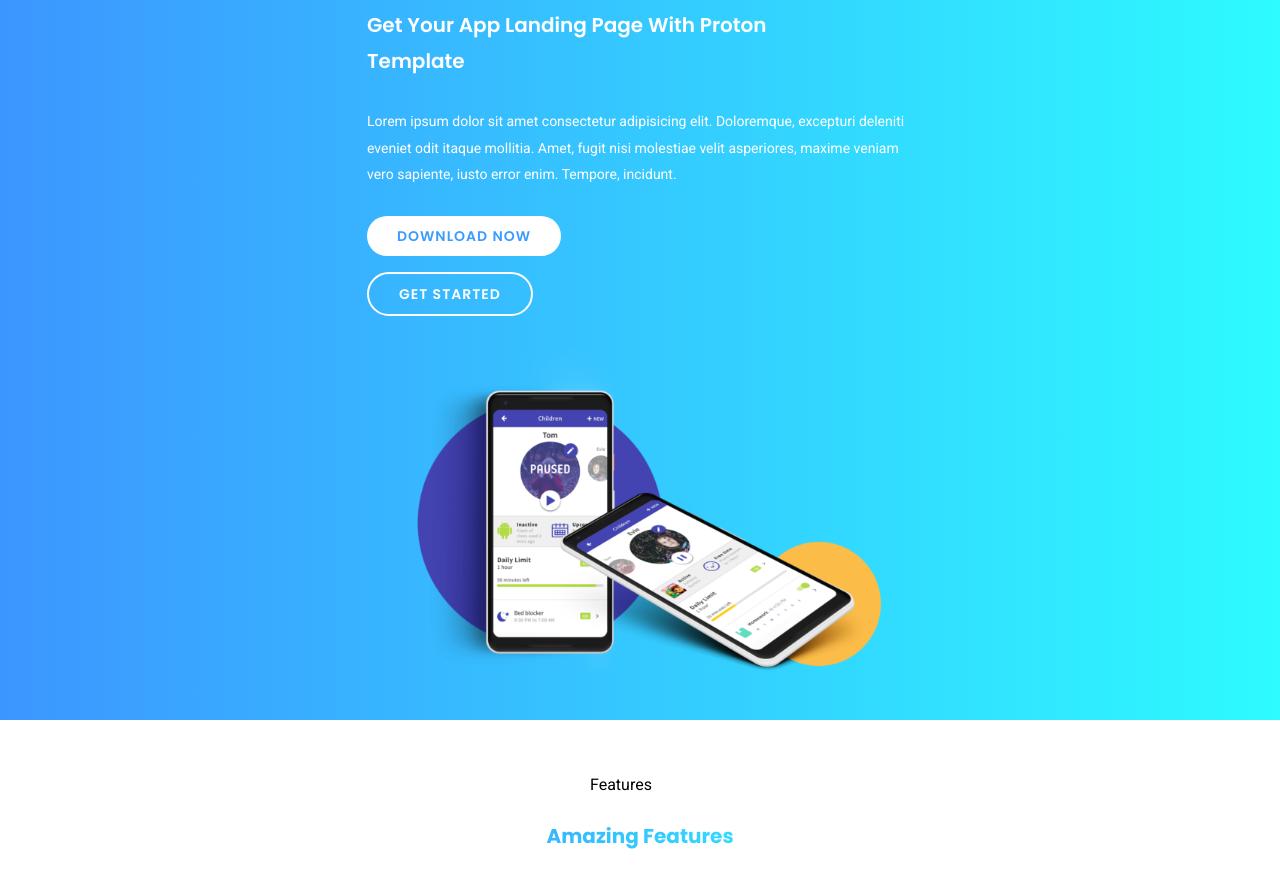
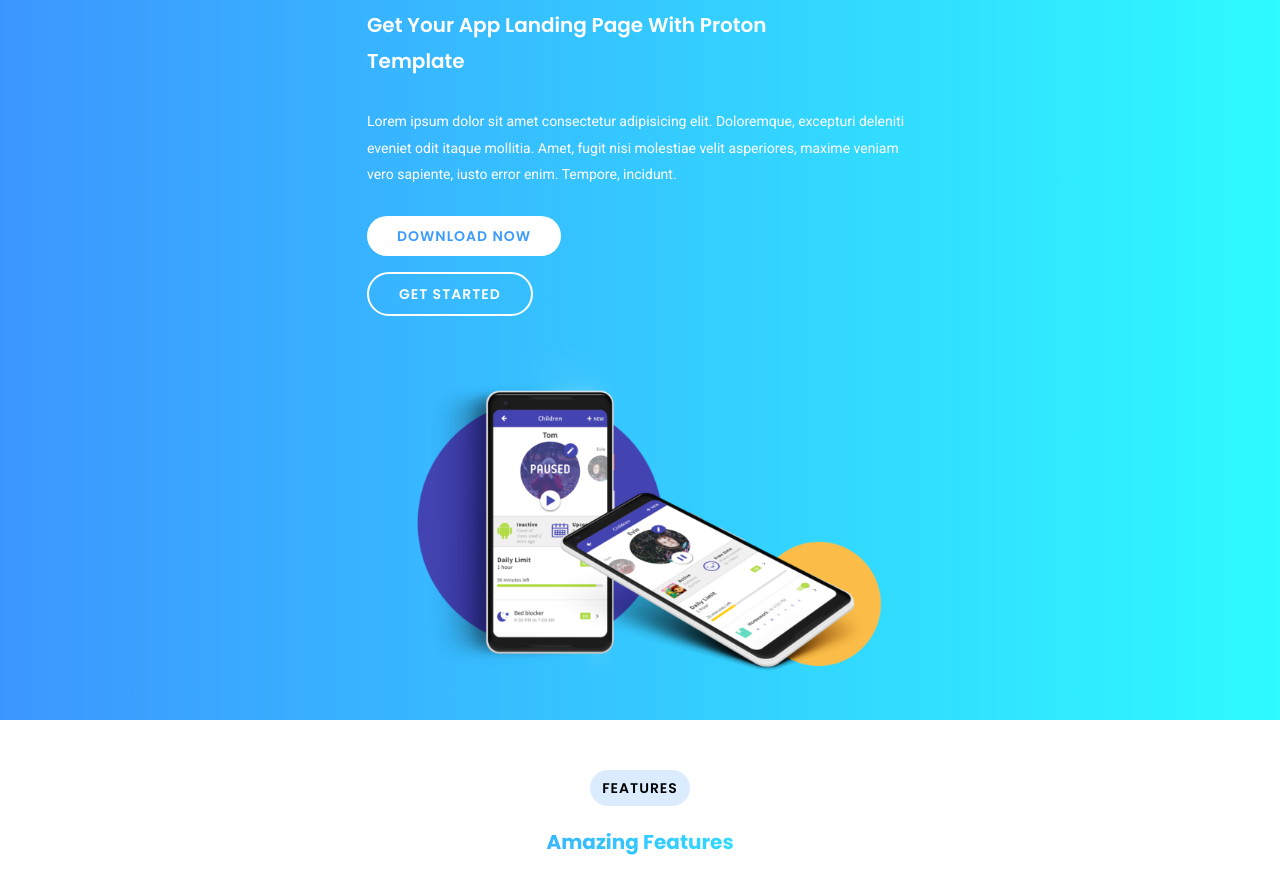
Before and after one commit to c0descrub/proton, a website: page index.html in a window 1280 px wide. Shown: the part 73-952 px from the top of the page. Drawn offline with nearby package versions, Linux system fonts and the light colour scheme.

Commit message:
fixing some css

```diff
--- a/assets/scss/style.scss
+++ b/assets/scss/style.scss
@@ -158,7 +158,7 @@ ul{
 .sub-title {
     background-color: #dbecff;
     text-align: center;
-    padding: 5px 20px;
+    padding: 5px 0px;
 }
 
 .sub-title--features {
@@ -169,7 +169,7 @@ ul{
 }
 
 .sub-title--how {
-    width: 120px;
+    width: 145px;
     margin-top: 35px;
     margin-bottom: 20px;
 }
--- a/index.html
+++ b/index.html
@@ -60,7 +60,7 @@
 
             <section class="Features">
 
-                <p class="sub-title--features">Features</p>
+                <p class="sub-title sub-title--features">Features</p>
                     <h2 class="section-title">Amazing Features</h2>
                         <div class="row">
                         <div class="col-xs-12 col-md-12 col-lg-4">
```
Also changed, not shown: assets/compiled/css/style.css.
